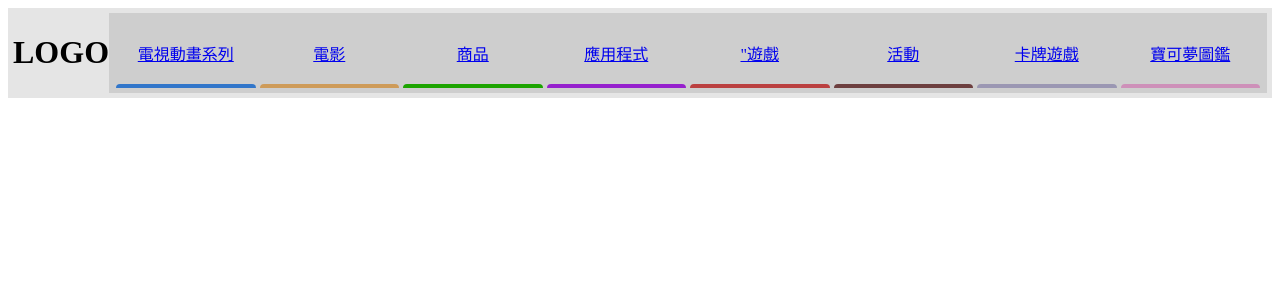
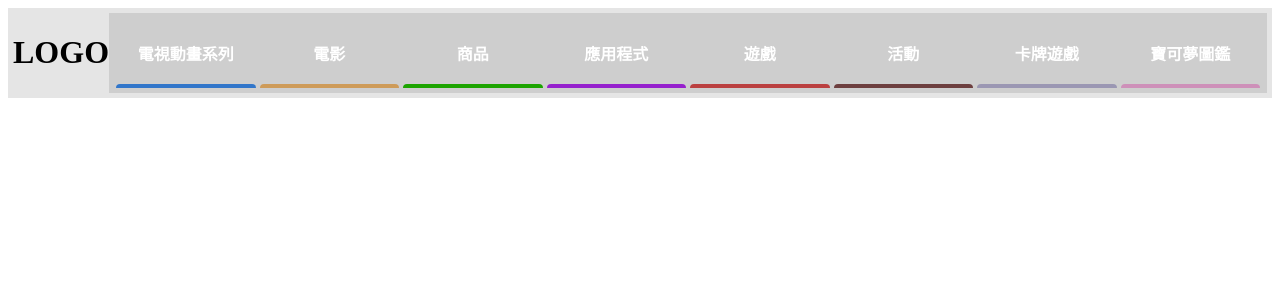
Before and after one commit to tf00185077/pokemon-web, a Nuxt app: page / in a window 1280 px wide. Shown: the top 300 px of the page. Built offline with nearby package versions, Linux system fonts and the light colour scheme.

Commit message:
fix a tag

```diff
--- a/components/Header/HeaderContent.vue
+++ b/components/Header/HeaderContent.vue
@@ -8,14 +8,14 @@ console.log(routeName.value)
 </script>
 <template>
     <ul class="layout">
-        <li :class="{'active':routeName==''}"><NuxtLink to="/">電視動畫系列</NuxtLink></li>
-        <li :class="{'active':routeName==''}"><NuxtLink to="/">電影</NuxtLink></li>
-        <li :class="{'active':routeName==''}"><NuxtLink to="/">商品</NuxtLink></li>
-        <li :class="{'active':routeName==''}"><NuxtLink to="/">應用程式</NuxtLink></li>
-        <li :class="{'active':routeName==''}"><NuxtLink to="/">"遊戲</NuxtLink></li>
-        <li :class="{'active':routeName==''}"><NuxtLink to="/">活動</NuxtLink></li>
-        <li :class="{'active':routeName==''}"><NuxtLink to="/">卡牌遊戲</NuxtLink></li>
-        <li :class="{'active':routeName=='pokedex'}"><NuxtLink to="/pokedex">寶可夢圖鑑</NuxtLink></li>
+        <NuxtLink to="/"><li :class="{'active':routeName==''}">電視動畫系列</li></NuxtLink>
+        <NuxtLink to="/"><li :class="{'active':routeName==''}">電影</li></NuxtLink>
+        <NuxtLink to="/"><li :class="{'active':routeName==''}">商品</li></NuxtLink>
+        <NuxtLink to="/"><li :class="{'active':routeName==''}">應用程式</li></NuxtLink>
+        <NuxtLink to="/"><li :class="{'active':routeName==''}">遊戲</li></NuxtLink>
+        <NuxtLink to="/"><li :class="{'active':routeName==''}">活動</li></NuxtLink>
+        <NuxtLink to="/"><li :class="{'active':routeName==''}">卡牌遊戲</li></NuxtLink>
+        <NuxtLink to="/pokedex"><li :class="{'active':routeName=='pokedex'}">寶可夢圖鑑</li></NuxtLink>
     </ul>
 </template>
 <style>
@@ -27,7 +27,7 @@ ul{
     /* height:100%; */
     margin:0;
 }
-li{
+a{
     position:relative;
     width:80%;
     height:100%;
@@ -35,9 +35,12 @@ li{
     justify-content:center;
     align-items:center;
     margin:0 2px;
-    cursor:pointer
+    cursor:pointer;
+    text-decoration:none;
+    font-weight:800;
+    color:rgba(255,255,255)
 }
-li::after{
+a::after{
     content:'';
     position:absolute;
     bottom:0;
@@ -49,34 +52,34 @@ li::after{
     z-index:-1;
     border-radius:5px 5px 0 0
 }
-li.active::after{
+a.active::after{
     height:100%
 }
-li:hover::after{
+a:hover::after{
     height:100%;
 }
-li:nth-child(1)::after{
+a:nth-child(1)::after{
     background-color:rgba(30, 129, 250, 0.864);
 }
-li:nth-child(2)::after{
+a:nth-child(2)::after{
     background-color:rgba(255, 182, 87, 0.864);
 }
-li:nth-child(3)::after{
+a:nth-child(3)::after{
     background-color:rgb(34, 203, 0);
 }
-li:nth-child(4)::after{
+a:nth-child(4)::after{
     background-color:rgba(175, 6, 254, 0.864);
 }
-li:nth-child(5)::after{
+a:nth-child(5)::after{
     background-color:rgba(228, 51, 51, 0.864);
 }
-li:nth-child(6)::after{
+a:nth-child(6)::after{
     background-color:rgba(116, 50, 50, 0.864);
 }
-li:nth-child(7)::after{
+a:nth-child(7)::after{
     background-color:rgb(47, 32, 143,.3);
 }
-li:nth-child(8)::after{
+a:nth-child(8)::after{
     background-color:rgba(255, 0, 170, 0.3);
 }
 </style>
```
